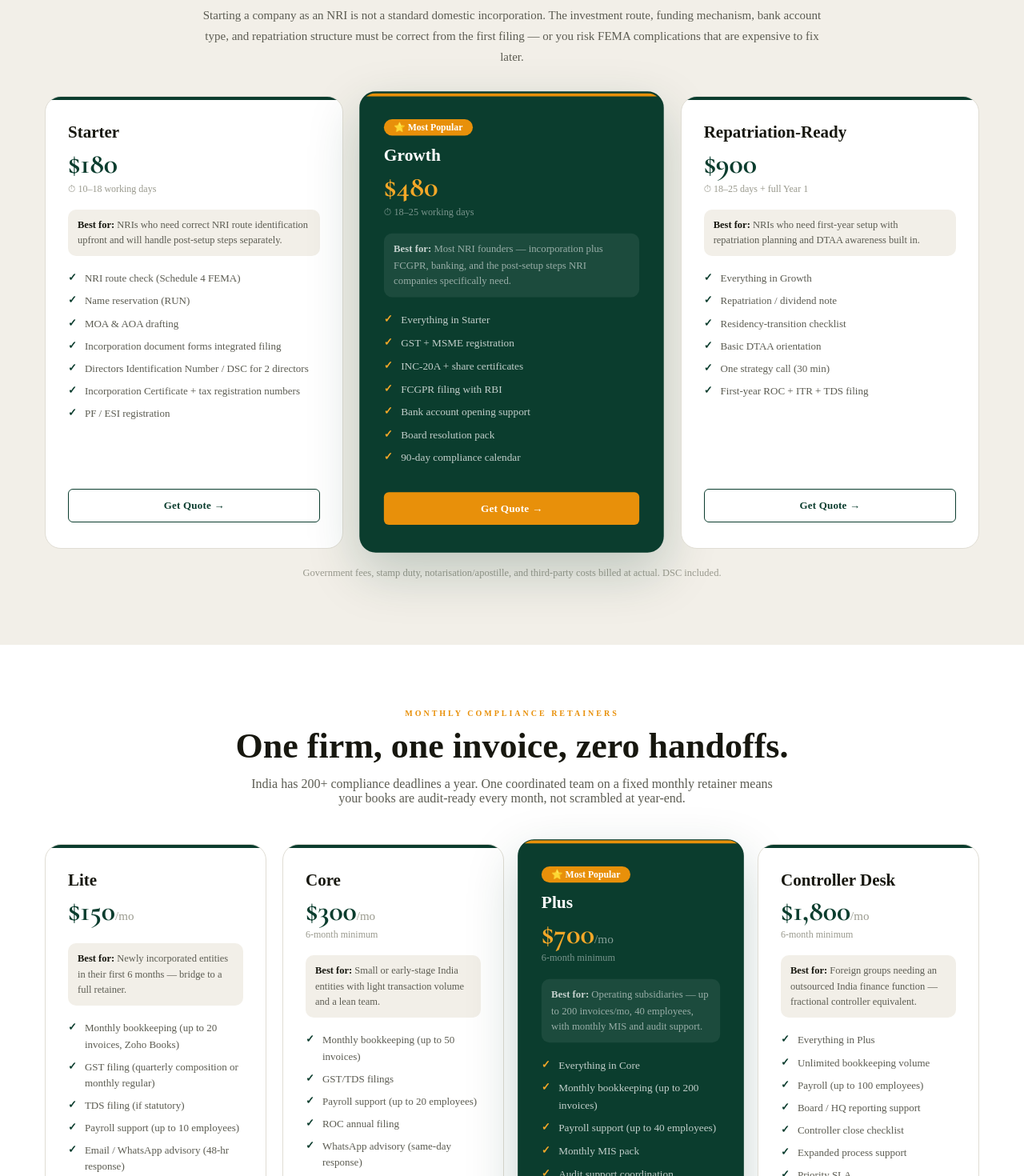
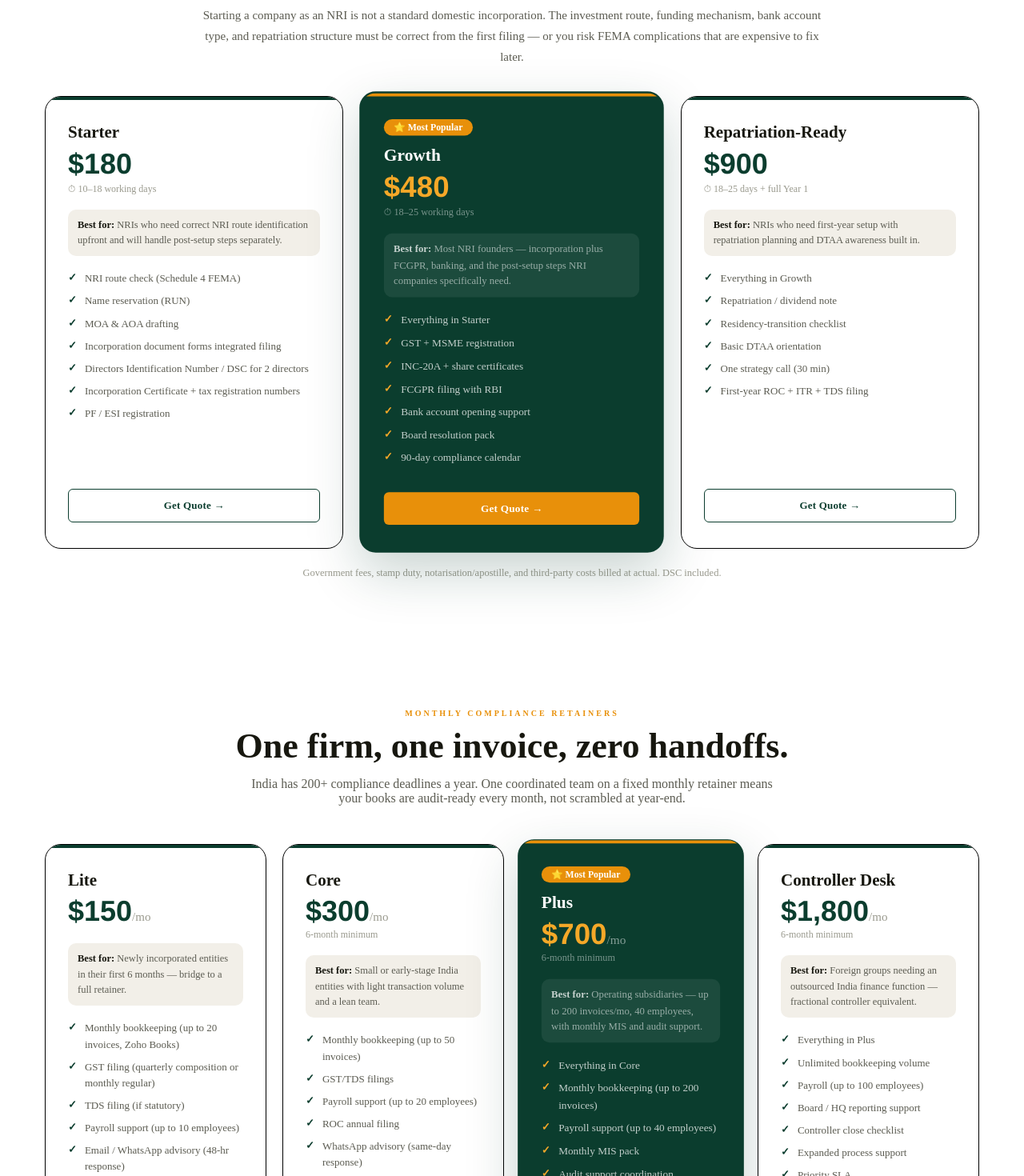
Before and after one commit to PGACA-CHD/ics-next, a Next.js app: page /pricing in a window 1280 px wide. Shown: the part 980-2450 px from the top of the page at 80% size. Built offline with nearby package versions, Linux system fonts and the light colour scheme.

Commit message:
Fonts correction on pricing page

```diff
--- a/src/app/pricing/client.jsx
+++ b/src/app/pricing/client.jsx
@@ -387,7 +387,7 @@ function QuoteModal({ pkg, currency, onClose }) {
 
   const inp = (extra = {}) => ({
     width: '100%', padding: '11px 14px', border: `1.5px solid ${T.bdr}`, borderRadius: 8,
-    fontFamily: "'DM Sans',sans-serif", fontSize: 13.5, color: T.ch, background: '#fff',
+    fontFamily: "Helvetica, Arial, sans-serif", fontSize: 13.5, color: T.ch, background: '#fff',
     outline: 'none', boxSizing: 'border-box', marginBottom: 12, display: 'block',
     transition: 'border-color .18s', ...extra,
   });
@@ -605,7 +605,7 @@ export default function PricingPage() {
       </section>
 
       {/* ── COMPANY REGISTRATION — TABBED ─────────────────────────────────── */}
-      <section id="registration" style={{ background: T.stone, padding: '80px 56px' }}>
+      <section id="registration" style={{ background: '#fff', padding: '80px 56px' }}>
         <div style={{ maxWidth: 1280, margin: '0 auto' }}>
           <div style={{ textAlign: 'center', marginBottom: 40 }}>
             <SectionLabel>Company Registration — Fixed Fees</SectionLabel>
@@ -645,7 +645,7 @@ export default function PricingPage() {
               return (
                 <div key={tier.name} style={{
                   background: isFeatured ? T.f : '#fff',
-                  border: isFeatured ? `2px solid ${T.f}` : `1px solid ${T.bdr}`,
+                  border: isFeatured ? `2px solid ${T.f}` : `1px solid #000`,
                   borderRadius: 20, padding: '32px 28px',
                   display: 'flex', flexDirection: 'column', position: 'relative', overflow: 'hidden',
                   ...(isFeatured ? { transform: 'scale(1.02)', boxShadow: '0 24px 64px rgba(11,61,46,.22)' } : {}),
@@ -665,7 +665,7 @@ export default function PricingPage() {
                   </h3>
                   <div style={{ marginBottom: 6 }}>
                     <span style={{ fontSize: 14, color: isFeatured ? 'rgba(255,255,255,.5)' : T.lt }}>{tier.prefix ? `${tier.prefix} ` : ''}</span>
-                    <span style={{ fontSize: 36, fontWeight: 700, color: isFeatured ? T.sl : T.f, fontFamily: "'Cormorant Garamond',serif", lineHeight: 1 }}>
+                    <span style={{ fontSize: 36, fontWeight: 700, color: isFeatured ? T.sl : T.f, fontFamily: "Helvetica, Arial, sans-serif", lineHeight: 1 }}>
                       {p(tier.inr)}
                     </span>
                     {tier.suffix && <span style={{ fontSize: 15, fontWeight: 500, color: isFeatured ? 'rgba(255,255,255,.5)' : T.lt }}>{tier.suffix}</span>}
@@ -729,7 +729,7 @@ export default function PricingPage() {
               const star = idx === 2;
               return (
                 <div key={plan.name} style={{
-                  background: star ? T.f : '#fff', border: `1px solid ${star ? T.f : T.bdr}`,
+                  background: star ? T.f : '#fff', border: `1px solid ${star ? T.f : '#000'}`,
                   borderRadius: 20, padding: '32px 28px', display: 'flex', flexDirection: 'column',
                   position: 'relative', overflow: 'hidden',
                   ...(star ? { transform: 'scale(1.02)', boxShadow: '0 24px 64px rgba(11,61,46,.22)' } : {}),
@@ -744,7 +744,7 @@ export default function PricingPage() {
 
                   <h3 className="font-display" style={{ fontSize: 21, fontWeight: 600, color: star ? '#fff' : T.ch, lineHeight: 1.2, marginBottom: 8 }}>{plan.name}</h3>
                   <div style={{ marginBottom: 4 }}>
-                    <span style={{ fontSize: 36, fontWeight: 700, color: star ? T.sl : T.f, fontFamily: "'Cormorant Garamond',serif", lineHeight: 1 }}>{p(plan.inr)}</span>
+                    <span style={{ fontSize: 36, fontWeight: 700, color: star ? T.sl : T.f, fontFamily: "Helvetica, Arial, sans-serif", lineHeight: 1 }}>{p(plan.inr)}</span>
                     <span style={{ fontSize: 15, fontWeight: 500, color: star ? 'rgba(255,255,255,.5)' : T.lt }}>/mo</span>
                   </div>
                   <div style={{ fontSize: 12, color: star ? 'rgba(255,255,255,.45)' : T.lt, marginBottom: 18 }}>{plan.min}</div>
@@ -829,7 +829,7 @@ export default function PricingPage() {
           <div style={{ display: 'grid', gridTemplateColumns: 'repeat(4,1fr)', gap: 24 }} className="service-cards-grid">
             {STEPS.map(step => (
               <div key={step.num} style={{ padding: '28px 24px', background: T.stone, borderRadius: 16, borderTop: `4px solid ${T.f}` }}>
-                <div style={{ fontSize: 32, fontWeight: 700, color: T.f, fontFamily: "'Cormorant Garamond',serif", marginBottom: 8, opacity: 0.5 }}>{step.num}</div>
+                <div style={{ fontSize: 32, fontWeight: 700, color: T.f, fontFamily: "Helvetica, Arial, sans-serif", marginBottom: 8, opacity: 0.5 }}>{step.num}</div>
                 <div style={{ fontSize: 15, fontWeight: 700, color: T.ch, marginBottom: 10 }}>{step.title}</div>
                 <p style={{ fontSize: 13.5, color: T.mid, lineHeight: 1.65, fontWeight: 300 }}>{step.desc}</p>
               </div>
@@ -883,8 +883,8 @@ export default function PricingPage() {
       <section style={{ background: '#fff', padding: '60px 56px' }}>
         <div style={{ maxWidth: 860, margin: '0 auto', textAlign: 'center' }}>
           <div style={{ background: T.stone, border: `1px solid ${T.bdr}`, borderRadius: 20, padding: '40px 48px', position: 'relative' }}>
-            <div style={{ fontSize: 56, color: T.f, lineHeight: 1, marginBottom: 20, fontFamily: "'Cormorant Garamond',serif", fontWeight: 300 }}>"</div>
-            <p style={{ fontSize: 18, color: T.ch, lineHeight: 1.75, fontStyle: 'italic', fontFamily: "'Cormorant Garamond',serif", marginBottom: 24, fontWeight: 500 }}>
+            <div style={{ fontSize: 56, color: T.f, lineHeight: 1, marginBottom: 20, fontFamily: "Helvetica, Arial, sans-serif", fontWeight: 300 }}>"</div>
+            <p style={{ fontSize: 18, color: T.ch, lineHeight: 1.75, fontStyle: 'italic', fontFamily: "Helvetica, Arial, sans-serif", marginBottom: 24, fontWeight: 500 }}>
               We were quoted $5,000 for our India subsidiary setup. ICS delivered the same scope — entity, FCGPR, TP policy — for $1,500 in 19 business days. The structure passed our auditor's review on first look.
             </p>
             <div style={{ fontSize: 13, color: T.lt, fontWeight: 600 }}>— Finance Director, UK Technology Company (anonymised)</div>
```
